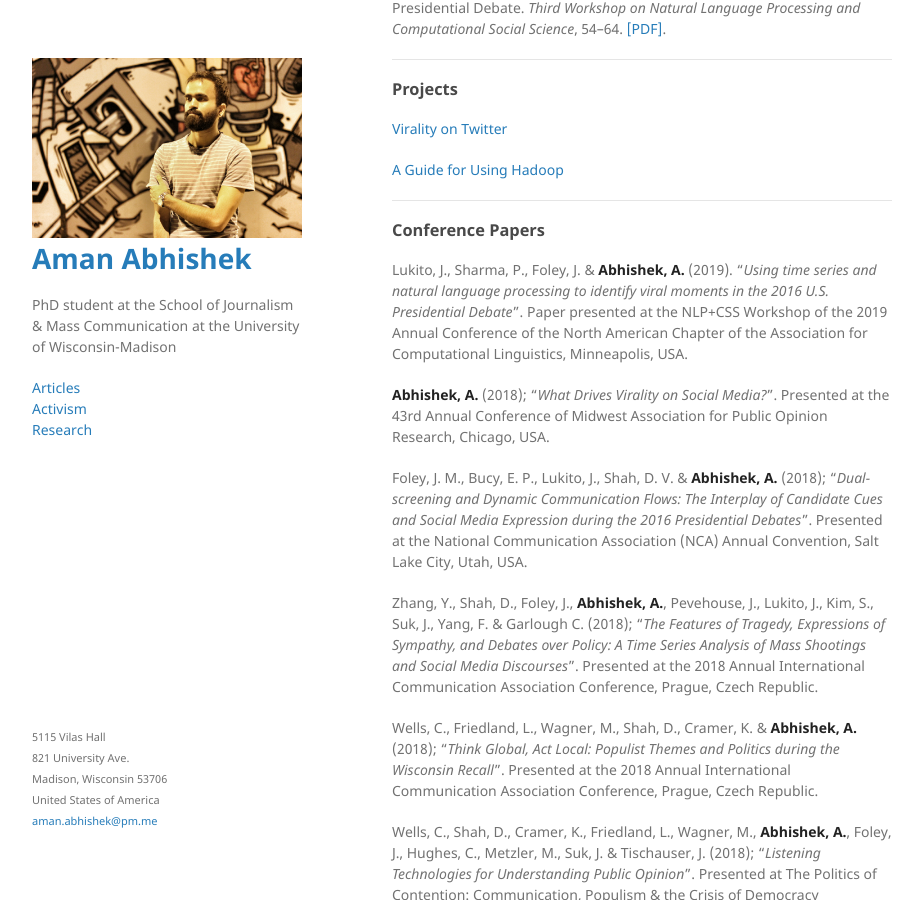
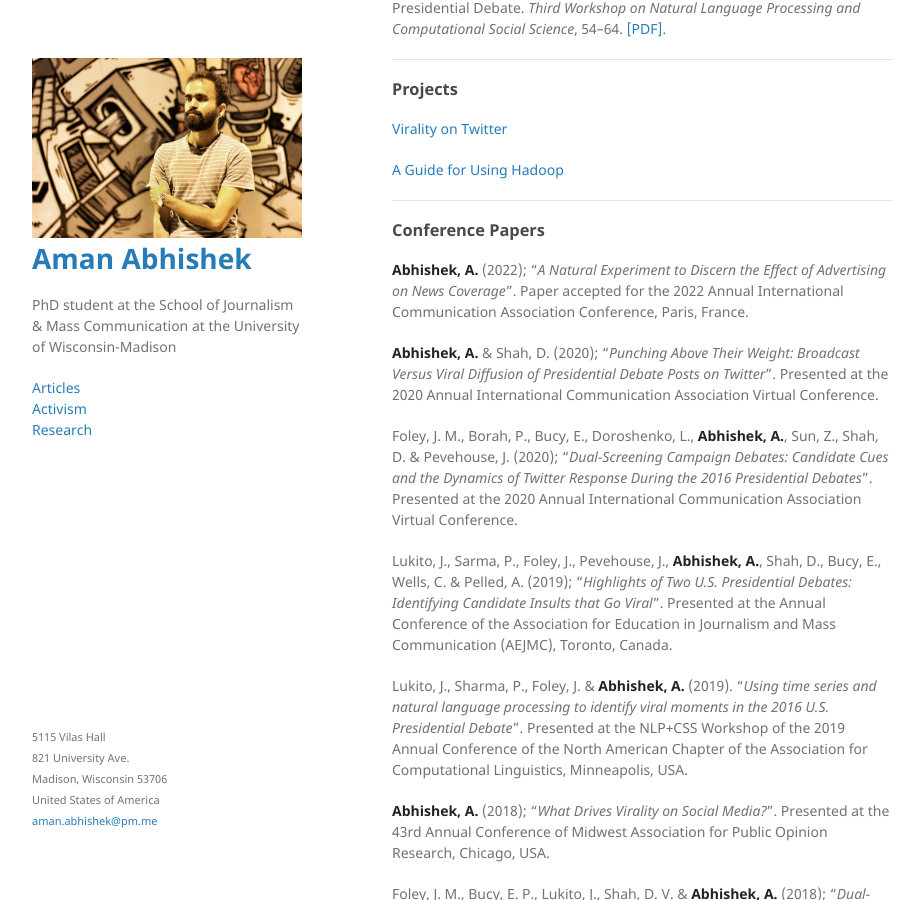
Before and after one commit to aman-abhishek/aman-abhishek.github.io, a Jekyll site: the page built from research.md, in a window 1280 px wide and 900 px high, scrolled down 746 px. Shown: the whole window, without its empty margins (178-1099 px from the left). Built offline with Jekyll 4.4.1, drawn with Linux system fonts in a browser that asks for light colours; our own code applies the rules of GitHub Pages for plain Markdown files.

Commit message:
updated conference papers

```diff
--- a/research.md
+++ b/research.md
@@ -32,7 +32,15 @@ Lukito, J., Sarma, P. K., Foley, J., & **Abhishek, A.** (2019). Using time serie
 
 ### Conference Papers
 
-Lukito, J., Sharma, P., Foley, J. & **Abhishek, A.** (2019). "_Using time series and natural language processing to identify viral moments in the 2016 U.S. Presidential Debate_". Paper presented at the NLP+CSS Workshop of the 2019 Annual Conference of the North American Chapter of the Association for Computational Linguistics, Minneapolis, USA.
+**Abhishek, A.** (2022); "_A Natural Experiment to Discern the Effect of Advertising on News Coverage_". Paper accepted for the 2022 Annual International Communication Association Conference, Paris, France.
+
+**Abhishek, A.** & Shah, D. (2020); "_Punching Above Their Weight: Broadcast Versus Viral Diffusion of Presidential Debate Posts on Twitter_". Presented at the 2020 Annual International Communication Association Virtual Conference.
+
+Foley, J. M., Borah, P., Bucy, E., Doroshenko, L., **Abhishek, A.**, Sun, Z., Shah, D. & Pevehouse, J. (2020); “_Dual-Screening Campaign Debates: Candidate Cues and the Dynamics of Twitter Response During the 2016 Presidential Debates_”. Presented at the 2020 Annual International Communication Association Virtual Conference.
+
+Lukito, J., Sarma, P., Foley, J., Pevehouse, J., **Abhishek, A.**, Shah, D., Bucy, E., Wells, C. & Pelled, A. (2019); "_Highlights of Two U.S. Presidential Debates: Identifying Candidate Insults that Go Viral_". Presented at the Annual Conference of the Association for Education in Journalism and Mass Communication (AEJMC), Toronto, Canada.
+
+Lukito, J., Sharma, P., Foley, J. & **Abhishek, A.** (2019). "_Using time series and natural language processing to identify viral moments in the 2016 U.S. Presidential Debate_". Presented at the NLP+CSS Workshop of the 2019 Annual Conference of the North American Chapter of the Association for Computational Linguistics, Minneapolis, USA.
 
 **Abhishek, A.** (2018); "_What Drives Virality on Social Media?_". Presented at the 43rd Annual Conference of Midwest Association for Public Opinion Research, Chicago, USA.
 
```
